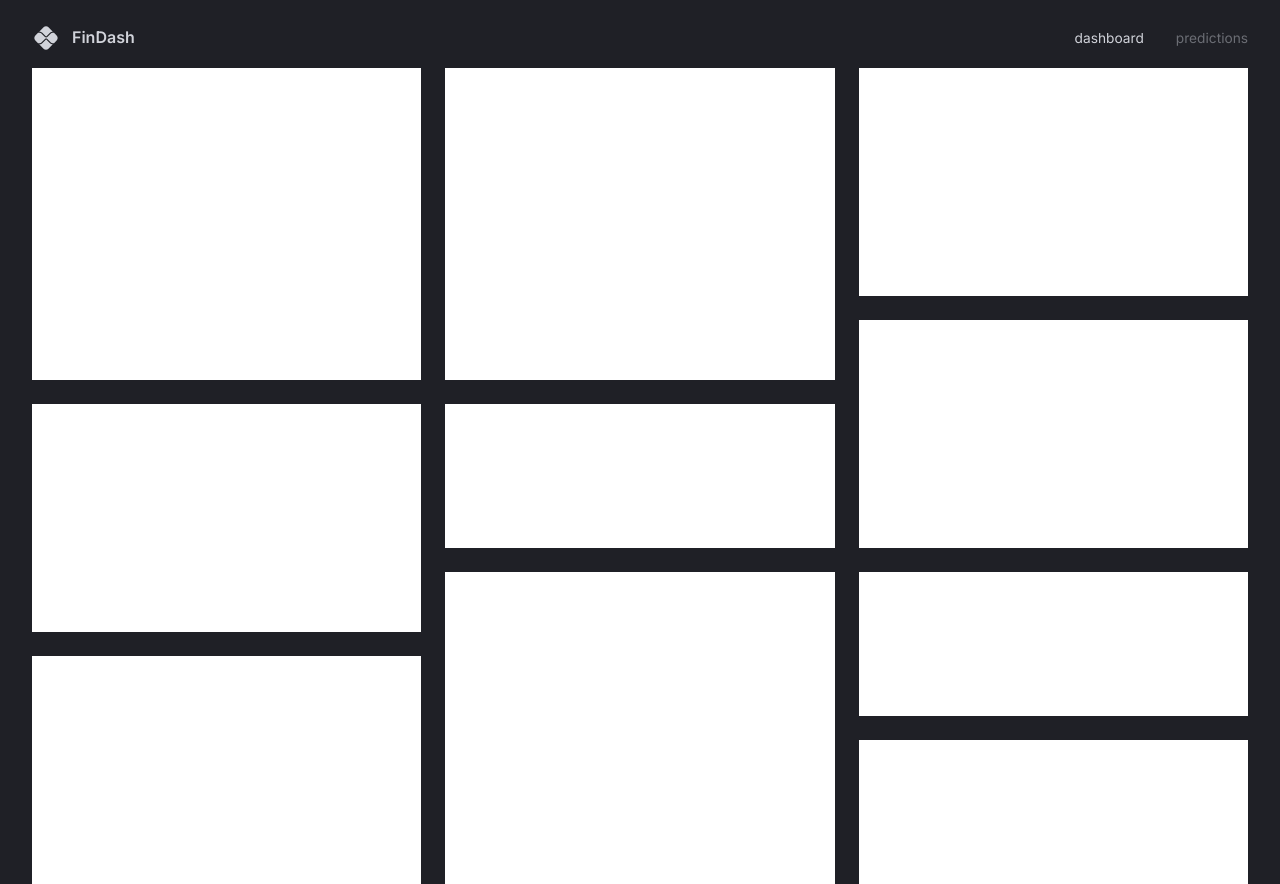
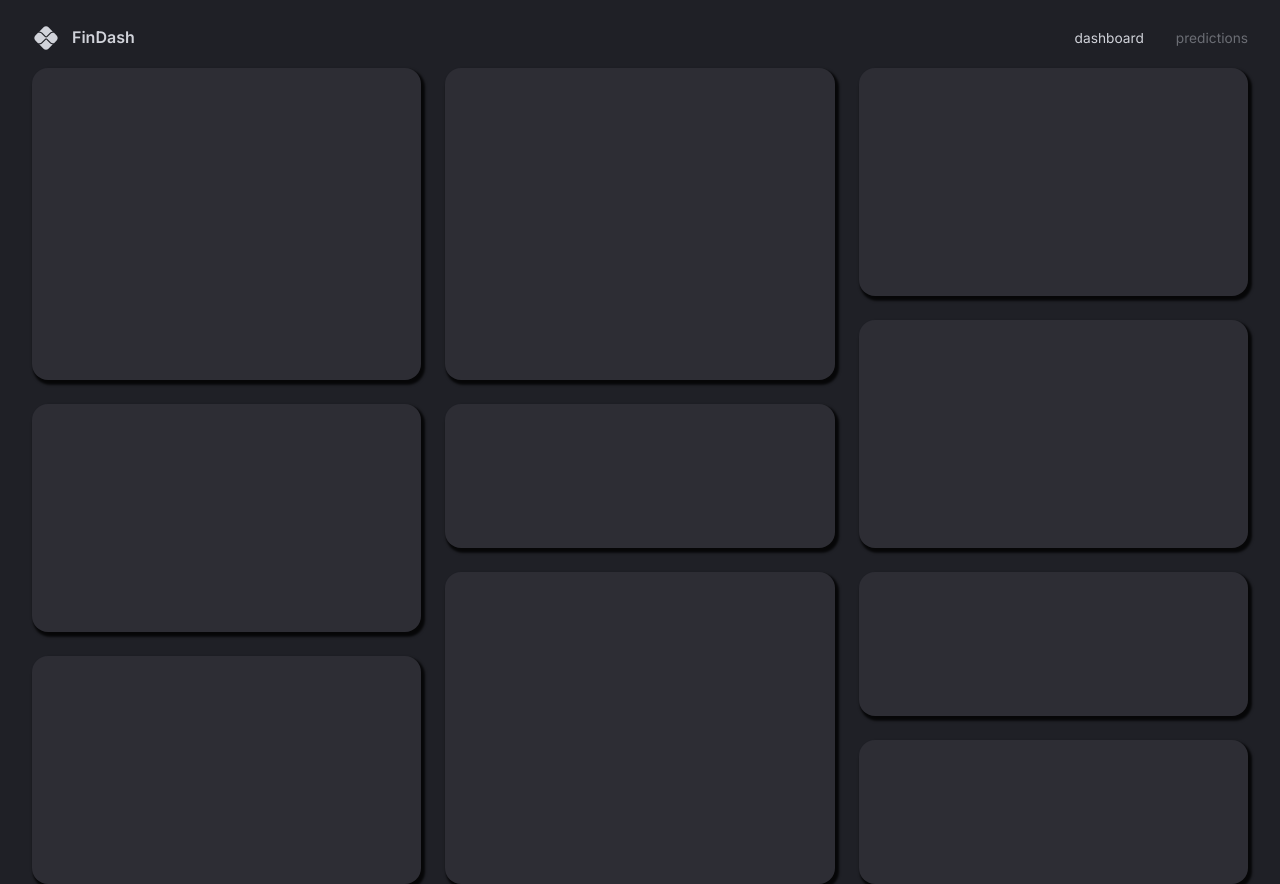
Before and after one commit to ShadowMonarch9871/FinDash, a React (Vite) app in the folder client/: page / in a window 1280 px wide. Built offline with nearby package versions, Linux system fonts and the light colour scheme; no server answers.

Commit message:
Backend starts now

```diff
--- /dev/null
+++ b/client/src/components/DashboardBox.tsx
@@ -0,0 +1,8 @@
+import { Box } from "@mui/material";
+import { styled } from "@mui/system";
+const DashboardBox = styled(Box)(({ theme }) => ({
+  backgroundColor: theme.palette.background.light,
+  borderRadius: "1rem",
+  boxShadow: "0.15rem 0.2rem 0.15rem 0.1rem rgba(0,0,0, .8)",
+}));
+export default DashboardBox;
--- a/client/src/main.tsx
+++ b/client/src/main.tsx
@@ -1,10 +1,19 @@
-import React from 'react'
-import ReactDOM from 'react-dom/client'
-import App from '@/App.tsx'
-import '@/index.css'
+import React from "react";
+import ReactDOM from "react-dom/client";
+import App from "@/App.tsx";
+import "@/index.css";
+import { Provider } from "react-redux";
+import { configureStore } from "@reduxjs/toolkit";
+import { setupListeners } from "@reduxjs/toolkit/query";
+import { api } from "@/state/api";
 
-ReactDOM.createRoot(document.getElementById('root')!).render(
-  <React.StrictMode>
+export const store = configureStore({
+  reducer: { [api.reducerPath]: api.reducer },
+  middleware: (getDefault) => getDefault().concat(api.middleware),
+});
+setupListeners(store.dispatch);
+ReactDOM.createRoot(document.getElementById("root")!).render(
+  <Provider store={store}>
     <App />
-  </React.StrictMode>,
-)
+  </Provider>
+);
--- /dev/null
+++ b/client/src/scenes/dashboard/Row1.tsx
@@ -0,0 +1,16 @@
+import DashboardBox from "@/components/DashboardBox";
+import { useGetKpisQuery } from "@/state/api";
+
+
+const Row1 = () => {
+  const{data}=useGetKpisQuery();
+  return (
+    <>
+      <DashboardBox gridArea="a"></DashboardBox>
+      <DashboardBox gridArea="b"></DashboardBox>
+      <DashboardBox gridArea="c"></DashboardBox>
+    </>
+  );
+};
+
+export default Row1;
--- /dev/null
+++ b/client/src/scenes/dashboard/Row2.tsx
@@ -0,0 +1,13 @@
+import DashboardBox from "@/components/DashboardBox";
+
+const Row2 = () => {
+  return (
+    <>
+      <DashboardBox gridArea="d"></DashboardBox>
+      <DashboardBox gridArea="e"></DashboardBox>
+      <DashboardBox gridArea="f"></DashboardBox>
+    </>
+  );
+};
+
+export default Row2;
--- /dev/null
+++ b/client/src/scenes/dashboard/Row3.tsx
@@ -0,0 +1,17 @@
+import DashboardBox from "@/components/DashboardBox";
+
+
+
+
+const Row3 = () => {
+  return (
+    <>
+      <DashboardBox gridArea="g"></DashboardBox>
+      <DashboardBox gridArea="h"></DashboardBox>
+      <DashboardBox gridArea="i"></DashboardBox>
+      <DashboardBox gridArea="j"></DashboardBox>
+    </>
+  );
+};
+
+export default Row3;
--- a/client/src/scenes/dashboard/index.tsx
+++ b/client/src/scenes/dashboard/index.tsx
@@ -1,9 +1,9 @@
-import { Box, useMediaQuery, useTheme } from '@mui/material'
+import { Box, useMediaQuery } from "@mui/material";
+import Row1 from "./Row1";
+import Row2 from "./Row2";
+import Row3 from "./Row3";
 
-
-type Props = {}
-
-const gridTemplateLargeScreens=`
+const gridTemplateLargeScreens = `
 "a b c"
 "a b c"
 "a b c"
@@ -14,8 +14,8 @@
 "g h i"
 "g h j"
 "g h j"
-`
-const gridTemplateSmallScreens=`
+`;
+const gridTemplateSmallScreens = `
 "a"
 "a"
 "a"
@@ -43,35 +43,35 @@
 "i"
 "j"
 "j"
-`
-const Dashboard = (props: Props) => {
-  const isAboveMediumScreen=useMediaQuery("(min-width:1200px)")
-    const{palette}=useTheme();
+`;
+const Dashboard = () => {
+  const isAboveMediumScreen = useMediaQuery("(min-width:1200px)");
+
   return (
-    <Box width="100%"height="100%" display="grid" gap="1.5rem" sx={
-      isAboveMediumScreen?{
-        gridTemplateColumns:"repeat(3,minmax(370px,1fr))",
-        gridTemplateRows:"repeat(10,minmax(60px,1fr))",
-        gridTemplateAreas:gridTemplateLargeScreens
-    }:{
-      gridTemplateAreas:gridTemplateSmallScreens,
-      gridAutoColumns:"1fr",
-      gridAutoRows:"80px"
-    }}>
+    <Box
+      width="100%"
+      height="100%"
+      display="grid"
+      gap="1.5rem"
+      sx={
+        isAboveMediumScreen
+          ? {
+              gridTemplateColumns: "repeat(3,minmax(370px,1fr))",
+              gridTemplateRows: "repeat(10,minmax(60px,1fr))",
+              gridTemplateAreas: gridTemplateLargeScreens,
+            }
+          : {
+              gridTemplateAreas: gridTemplateSmallScreens,
+              gridAutoColumns: "1fr",
+              gridAutoRows: "80px",
+            }
+      }
+    >
+      <Row1 />
+      <Row2 />
+      <Row3 />
+    </Box>
+  );
+};
 
-   <Box gridArea="a" bgcolor="#fff"></Box>
-   <Box gridArea="b" bgcolor="#fff"></Box>
-   <Box gridArea="c" bgcolor="#fff"></Box>
-   <Box gridArea="d" bgcolor="#fff"></Box>
-   <Box gridArea="e" bgcolor="#fff"></Box>
-   <Box gridArea="f" bgcolor="#fff"></Box>
-   <Box gridArea="g" bgcolor="#fff"></Box>
-   <Box gridArea="h" bgcolor="#fff"></Box>
-   <Box gridArea="i" bgcolor="#fff"></Box>
-   <Box gridArea="j" bgcolor="#fff"></Box>
-
-    </Box>
-  )
-}
-
-export default Dashboard
+export default Dashboard;
--- /dev/null
+++ b/client/src/state/api.ts
@@ -0,0 +1,13 @@
+import { createApi, fetchBaseQuery } from "@reduxjs/toolkit/query/react";
+export const api = createApi({
+  baseQuery: fetchBaseQuery({ baseUrl: import.meta.env.VITE_BASE_URL }),
+  reducerPath: "main",
+  tagTypes: ["Kpis"],
+  endpoints: (build) => ({
+    getKpis: build.query<void, void>({
+      query: () => "kpi/kpis/",
+      providesTags: ["Kpis"],
+    }),
+  }),
+});
+export const { useGetKpisQuery } = api;
```
